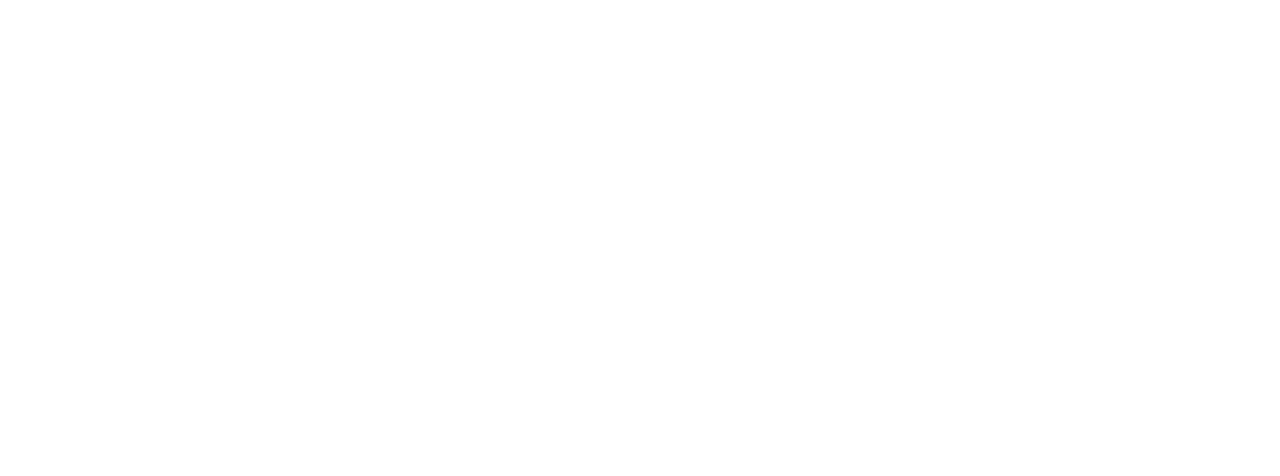
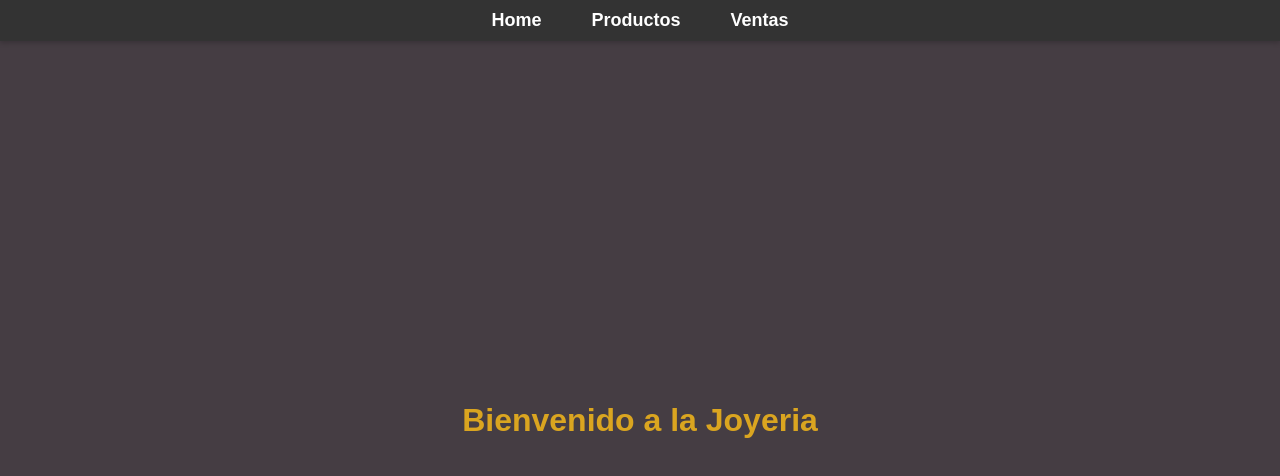
Before and after one commit to MateoGimenez/Joyeria, a React (Vite) app in the folder web/joyeria/: page / in a window 1280 px wide. Shown: the top 476 px of the page. Built offline with nearby package versions, Linux system fonts and the light colour scheme.

Commit message:
Segundo commit agregando los productos

```diff
--- /dev/null
+++ b/package.json
@@ -0,0 +1,5 @@
+{
+  "dependencies": {
+    "react-router-dom": "^7.1.1"
+  }
+}
--- a/web/joyeria/src/App.css
+++ b/web/joyeria/src/App.css
@@ -1,12 +1,16 @@
-*{
+/* Estilo global para asegurar que todo ocupe el 100% */
+html, body, #root {
+  height: 100%;
   margin: 0;
+  padding: 0;
 }
 
-.contenedor-app{
-  max-width: 1020px;
-  background-color: rgb(61, 60, 59);
+/* Estilo del contenedor principal */
+.App {
+  height: 100%;
+  width: 100%;
+  display: flex;
+  flex-direction: column;
+  background-color: #f9f9f9; /* Color de fondo claro */
+  font-family: Arial, sans-serif; /* Fuente global */
 }
-
-.encabezado{
-  display: flex;
-}
--- a/web/joyeria/src/App.jsx
+++ b/web/joyeria/src/App.jsx
@@ -1,8 +1,19 @@
-import { useState } from 'react'
-import './App.css'
+import { Route, Routes } from 'react-router-dom';
+import { Header } from './Header';
+import { Home } from './Home';
+import { Productos } from './Productos';
+import './App.css';
 
 function App() {
-
+  return (
+    <div className="App">
+      <Header />
+      <Routes>
+        <Route path="/" element={<Home />} />
+        <Route path='/productos' element={<Productos/>} />
+      </Routes>
+    </div>
+  );
 }
 
-export default App
+export default App;
--- /dev/null
+++ b/web/joyeria/src/Header.css
@@ -0,0 +1,74 @@
+/* Estilo general del contenedor */
+.contenedor-header {
+    display: flex;
+    justify-content: center;
+    align-items: center;
+    background-color: #333; /* Fondo oscuro */
+    padding: 10px 20px;
+    box-shadow: 0px 2px 5px rgba(0, 0, 0, 0.2); /* Sombra */
+    position: sticky;
+    top: 0;
+    z-index: 1000;
+  }
+
+  /* Estilo para la lista de navegación */
+  .contenedor-header ul {
+    list-style: none;
+    display: flex;
+    gap: 20px; /* Espaciado entre elementos */
+    margin: 0;
+    padding: 0;
+  }
+
+  /* Estilo para los elementos de la lista */
+  .contenedor-header li {
+    font-size: 18px; /* Tamaño de la fuente */
+  }
+
+  /* Estilo para los enlaces */
+  .contenedor-header a {
+    text-decoration: none; /* Sin subrayado */
+    color: white; /* Texto blanco */
+    font-weight: bold;
+    padding: 8px 15px; /* Espaciado interno */
+    border-radius: 5px; /* Bordes redondeados */
+    transition: background-color 0.3s, color 0.3s; /* Efectos suaves */
+  }
+
+  /* Estilo en hover */
+  .contenedor-header a:hover {
+    background-color: #f0a500; /* Fondo amarillo */
+    color: #333; /* Texto oscuro */
+  }
+
+  /* Botón especial para 'Productos' */
+  .nav-button {
+    background-color: #555; /* Fondo gris oscuro */
+    color: #fff; /* Texto blanco */
+    border: 1px solid #f0a500; /* Borde amarillo */
+  }
+
+  /* Botón 'Productos' en hover */
+  .nav-button:hover {
+    background-color: #f0a500; /* Fondo amarillo */
+    color: #333; /* Texto oscuro */
+    border: 1px solid #333; /* Borde oscuro */
+  }
+
+  /* Responsividad para móviles */
+  @media (max-width: 768px) {
+    .contenedor-header {
+      flex-direction: column;
+      align-items: flex-start;
+      padding: 10px;
+    }
+
+    .contenedor-header ul {
+      flex-direction: column;
+      gap: 10px; /* Menor espacio entre elementos */
+    }
+
+    .contenedor-header li {
+      font-size: 16px; /* Reducir el tamaño del texto */
+    }
+  }
--- a/web/joyeria/src/Header.jsx
+++ b/web/joyeria/src/Header.jsx
@@ -0,0 +1,20 @@
+import { Link } from 'react-router-dom';
+import './Header.css';
+
+export const Header = () => {
+  return (
+    <nav className="contenedor-header">
+      <ul>
+        <li>
+          <Link to="/">Home</Link>
+        </li>
+        <li>
+          <Link to="/productos" >Productos</Link>
+        </li>
+        <li>
+          <Link to="/ventas">Ventas</Link>
+        </li>
+      </ul>
+    </nav>
+  );
+};
--- /dev/null
+++ b/web/joyeria/src/Home.css
@@ -0,0 +1,12 @@
+.contenedorHome{
+    background-color: rgba(68, 60, 66, 0.993);
+    height: 100%;
+    width: 100%;
+    display: flex;
+    justify-content: center;
+    align-items: center;
+}
+
+.home h1{
+    color: goldenrod;
+}
--- /dev/null
+++ b/web/joyeria/src/Home.jsx
@@ -0,0 +1,12 @@
+import { useState } from "react";
+import "./Home.css"
+
+export const Home = () =>{
+    return(
+        <div className="contenedorHome">
+            <div className="home">
+                <h1>Bienvenido a la Joyeria</h1>
+            </div>
+        </div>
+    )
+}
--- /dev/null
+++ b/web/joyeria/src/Productos.css
@@ -0,0 +1,39 @@
+.productos-contenedor {
+    padding: 20px;
+    margin-top: 20px;
+  }
+
+  table {
+    width: 100%;
+    border-collapse: collapse;
+    margin-top: 20px;
+  }
+
+  th, td {
+    padding: 10px;
+    text-align: left;
+    border: 1px solid #ddd;
+  }
+
+  th {
+    background-color: #f4f4f4;
+  }
+
+  button {
+    padding: 5px 10px;
+    margin-right: 10px;
+    cursor: pointer;
+    border: none;
+    background-color: #4CAF50;
+    color: white;
+    font-size: 14px;
+    border-radius: 4px;
+  }
+
+  button:hover {
+    background-color: #45a049;
+  }
+
+  button:active {
+    background-color: #3e8e41;
+  }
--- /dev/null
+++ b/web/joyeria/src/Productos.jsx
@@ -0,0 +1,68 @@
+import { useState, useEffect } from "react";
+import "./Productos.css"
+
+export const Productos = () => {
+  const [productos, setProductos] = useState([]);
+
+  useEffect(() => {
+    getProductos();
+  }, []);
+
+  const getProductos = async () => {
+    try {
+      const res = await fetch("http://localhost:3000/productos");
+      const data = await res.json();
+      setProductos(data); // Asegúrate de que 'data' es un array de productos
+    } catch (error) {
+      console.error("Error al obtener los productos", error);
+    }
+  };
+
+  const eliminarProducto = (id) => {
+    // Aquí puedes agregar la lógica para eliminar un producto, por ejemplo llamando a un endpoint
+    // Ejemplo de eliminación:
+    setProductos(productos.filter(producto => producto.id_producto !== id));
+    console.log(`Producto con id ${id} eliminado`);
+  };
+
+  const editarProducto = (id) => {
+    // Aquí puedes agregar la lógica para editar un producto, redirigiendo a una página de edición o abriendo un modal
+    console.log(`Producto con id ${id} para editar`);
+  };
+
+  return (
+    <div className="productos-contenedor">
+      <table>
+        <thead>
+          <tr>
+            <th>Nombre</th>
+            <th>Descripción</th>
+            <th>Precio</th>
+            <th>Cantidad Disponible</th>
+            <th>Acciones</th>
+          </tr>
+        </thead>
+        <tbody>
+          {productos.length > 0 ? (
+            productos.map((producto) => (
+              <tr key={producto.id_producto}>
+                <td>{producto.nombre}</td>
+                <td>{producto.descripcion}</td>
+                <td>{producto.precio}</td>
+                <td>{producto.cantidad_disponible}</td>
+                <td>
+                  <button onClick={() => editarProducto(producto.id_producto)}>Editar</button>
+                  <button onClick={() => eliminarProducto(producto.id_producto)}>Eliminar</button>
+                </td>
+              </tr>
+            ))
+          ) : (
+            <tr>
+              <td colSpan="5">No hay productos disponibles</td>
+            </tr>
+          )}
+        </tbody>
+      </table>
+    </div>
+  );
+};
--- a/web/joyeria/src/main.jsx
+++ b/web/joyeria/src/main.jsx
@@ -1,9 +1,12 @@
 import React from 'react'
 import ReactDOM from 'react-dom/client'
 import App from './App.jsx'
+import {BrowserRouter} from 'react-router-dom'
 
 ReactDOM.createRoot(document.getElementById('root')).render(
   <React.StrictMode>
-    <App />
+    <BrowserRouter>
+      <App />
+    </BrowserRouter>
   </React.StrictMode>,
 )
```
Also changed, not shown: 1 other file (tests, documents, lock files or other folders).
